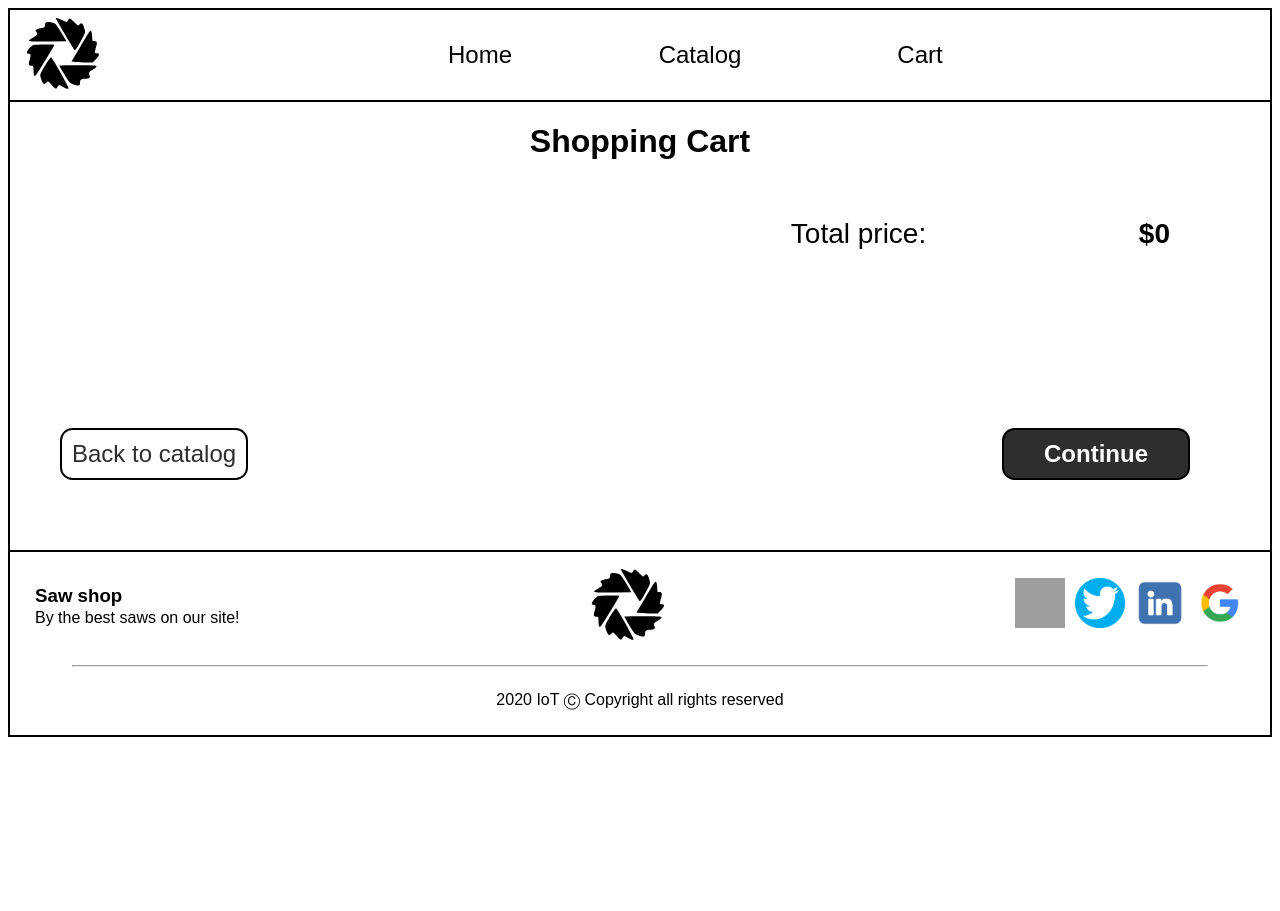
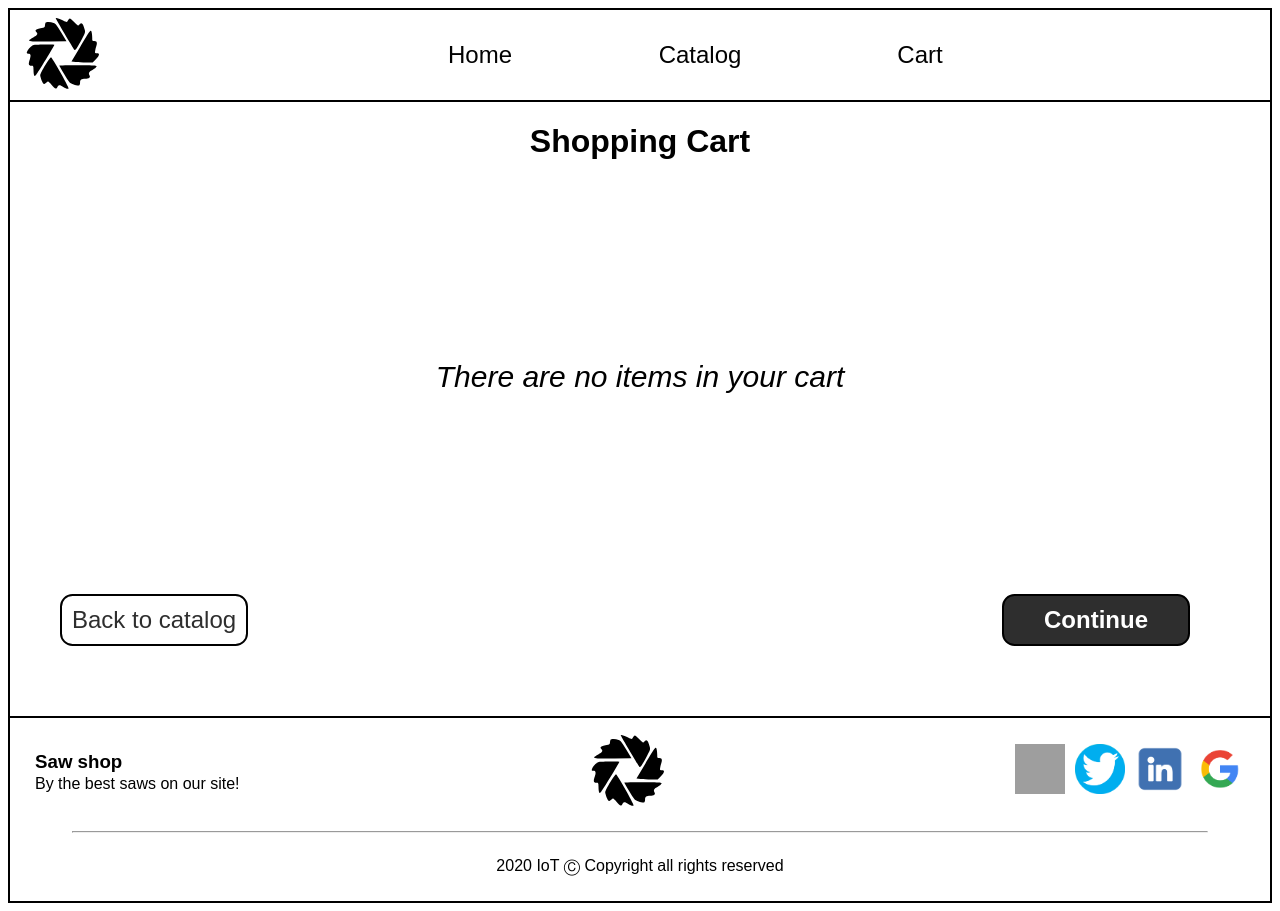
Before and after one commit to max-dmytryshyn/Web-Labs, a React (Create React App) app in the folder Lab 6+/spa/: page /cart in a window 1280 px wide. Before the commit the page ends 800 px from the top, so only its background shows below. Built offline with nearby package versions, Linux system fonts and the light colour scheme; grey boxes are pictures that could not be loaded.

Commit message:
Add no items text

```diff
--- a/Lab 6+/spa/src/components/cart_page/items_part/CartItems.css
+++ b/Lab 6+/spa/src/components/cart_page/items_part/CartItems.css
@@ -1,3 +1,10 @@
+.cart_no_items_text {
+  margin: 200px 0px;
+  font-size: 30px;
+  font-weight: normal;
+  font-style: italic;
+}
+
 .cart_items {
   margin-bottom: 150px;
 }
--- a/Lab 6+/spa/src/components/cart_page/items_part/CartItems.jsx
+++ b/Lab 6+/spa/src/components/cart_page/items_part/CartItems.jsx
@@ -12,6 +12,10 @@ export const CartItems = () => {
   ));
 
   return (
+    <>
+      {items.length === 0 ? (
+        <h1 className="cart_no_items_text">There are no items in your cart</h1>
+      ) : (
         <div className="cart_items">
           <div className="cart_items__items">{itemsList}</div>
           <div className="cart_items__total_price">
@@ -24,5 +28,7 @@ export const CartItems = () => {
             </p>
           </div>
         </div>
+      )}
+    </>
   );
 };
```
Lines whose indentation alone changed are shown as unchanged.
